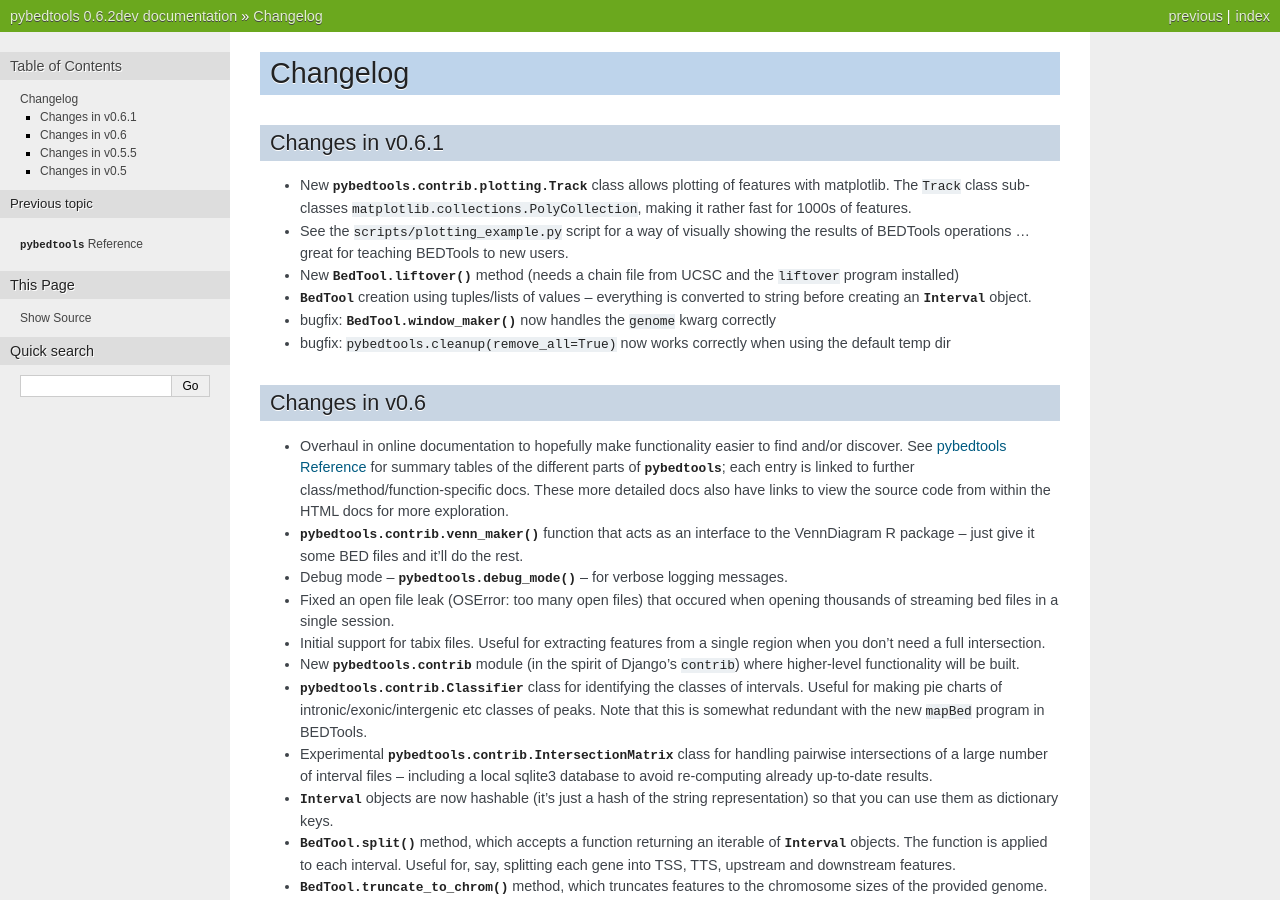
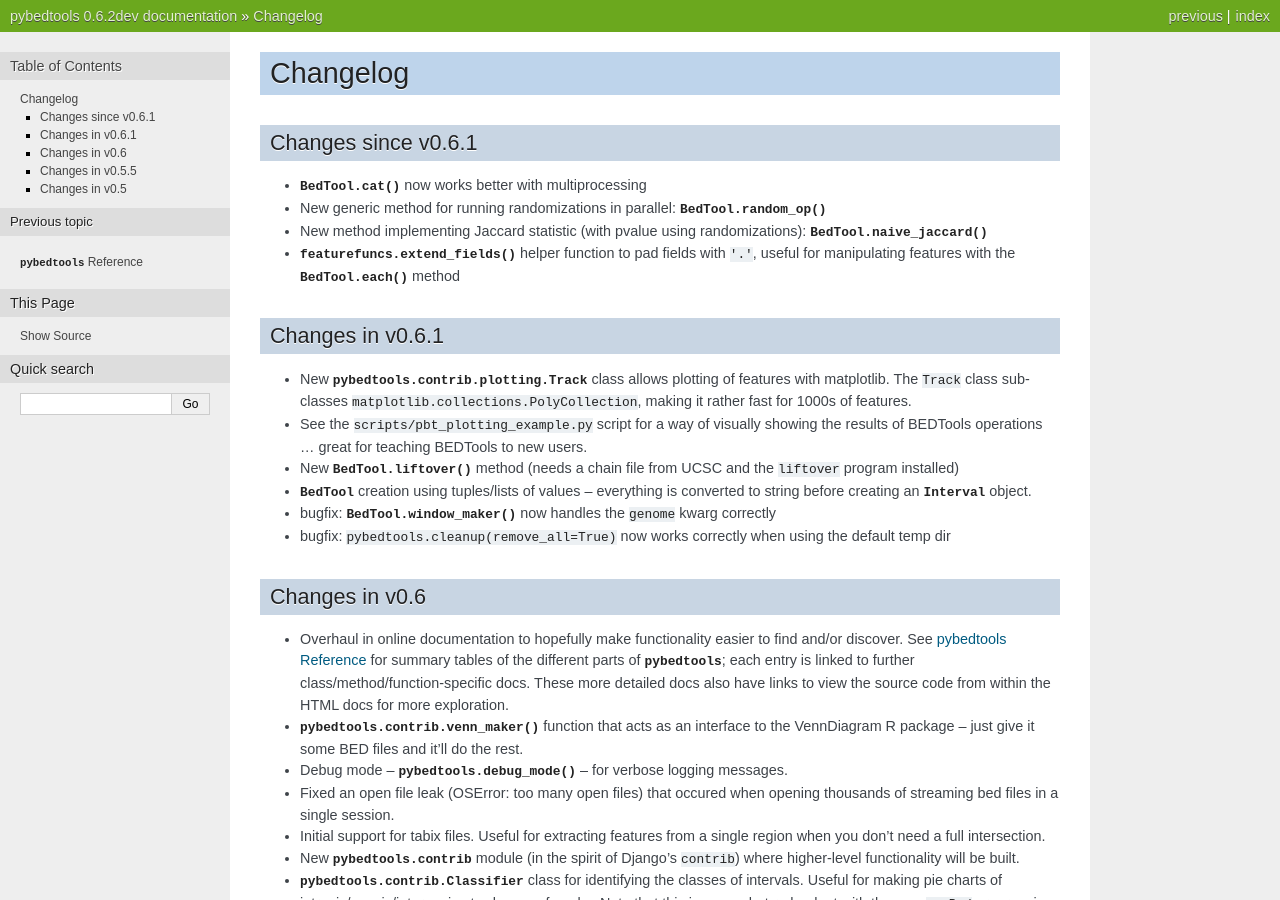
Before and after one commit to daler/pybedtools, a Sphinx documentation site: the page built from docs/source/changes.rst, in a window 1280 px wide and 900 px high. Built offline with Sphinx 7.4.7, drawn with Linux system fonts in a browser that asks for light colours; comment, search, counter and statistics services are not loaded.

Commit message:
edits to changes.rst

```diff
--- a/docs/source/changes.rst
+++ b/docs/source/changes.rst
@@ -2,6 +2,18 @@
 
 Changelog
 =========
+
+Changes since v0.6.1
+--------------------
+* :meth:`BedTool.cat` now works better with multiprocessing
+
+* New generic method for running randomizations in parallel: :meth:`BedTool.random_op`
+
+* New method implementing Jaccard statistic (with pvalue using randomizations):
+  :meth:`BedTool.naive_jaccard`
+
+* :func:`featurefuncs.extend_fields` helper function to pad fields with `'.'`,
+  useful for manipulating features with the :meth:`BedTool.each` method
 
 Changes in v0.6.1
 -----------------
@@ -10,7 +22,7 @@ Changes in v0.6.1
   `matplotlib.collections.PolyCollection`, making it rather fast for 1000s of
   features.
 
-* See the `scripts/plotting_example.py` script for a way of visually showing
+* See the `scripts/pbt_plotting_example.py` script for a way of visually showing
   the results of BEDTools operations . . . great for teaching BEDTools to new
   users.
 
```
